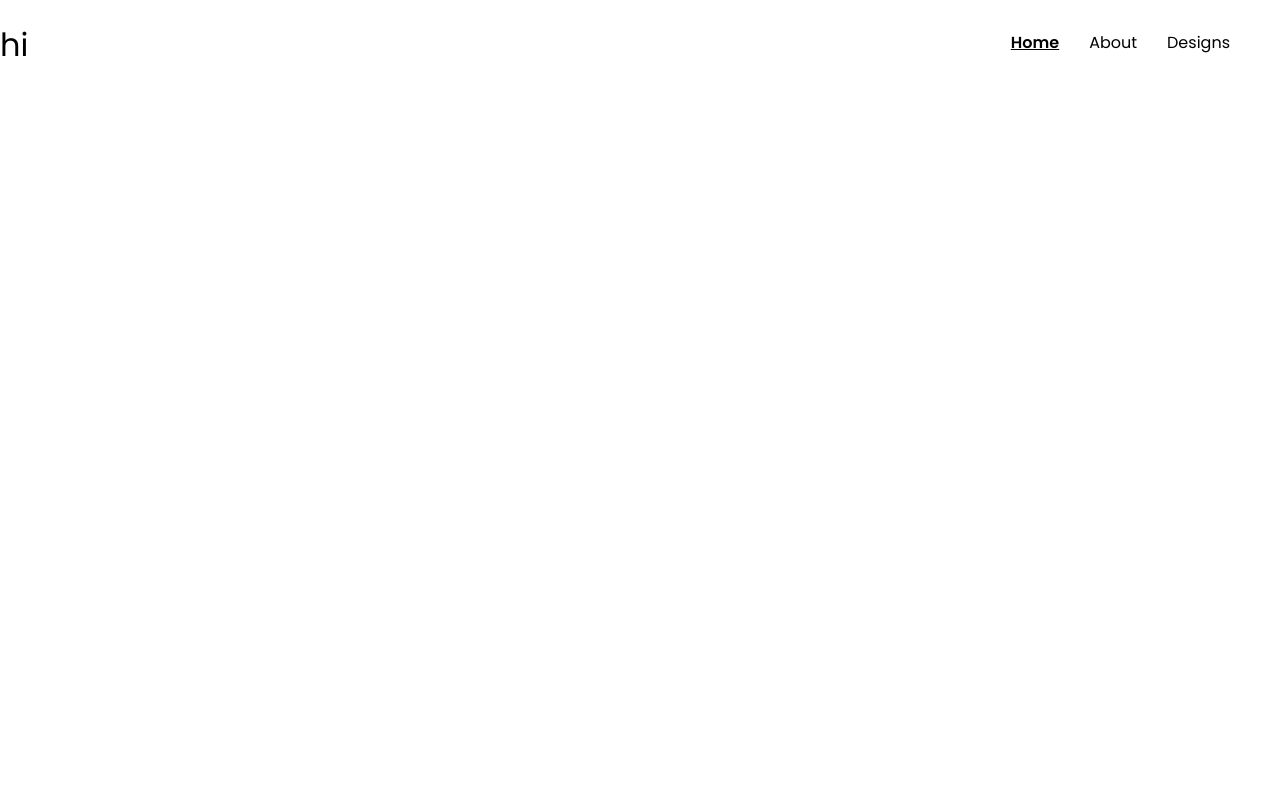
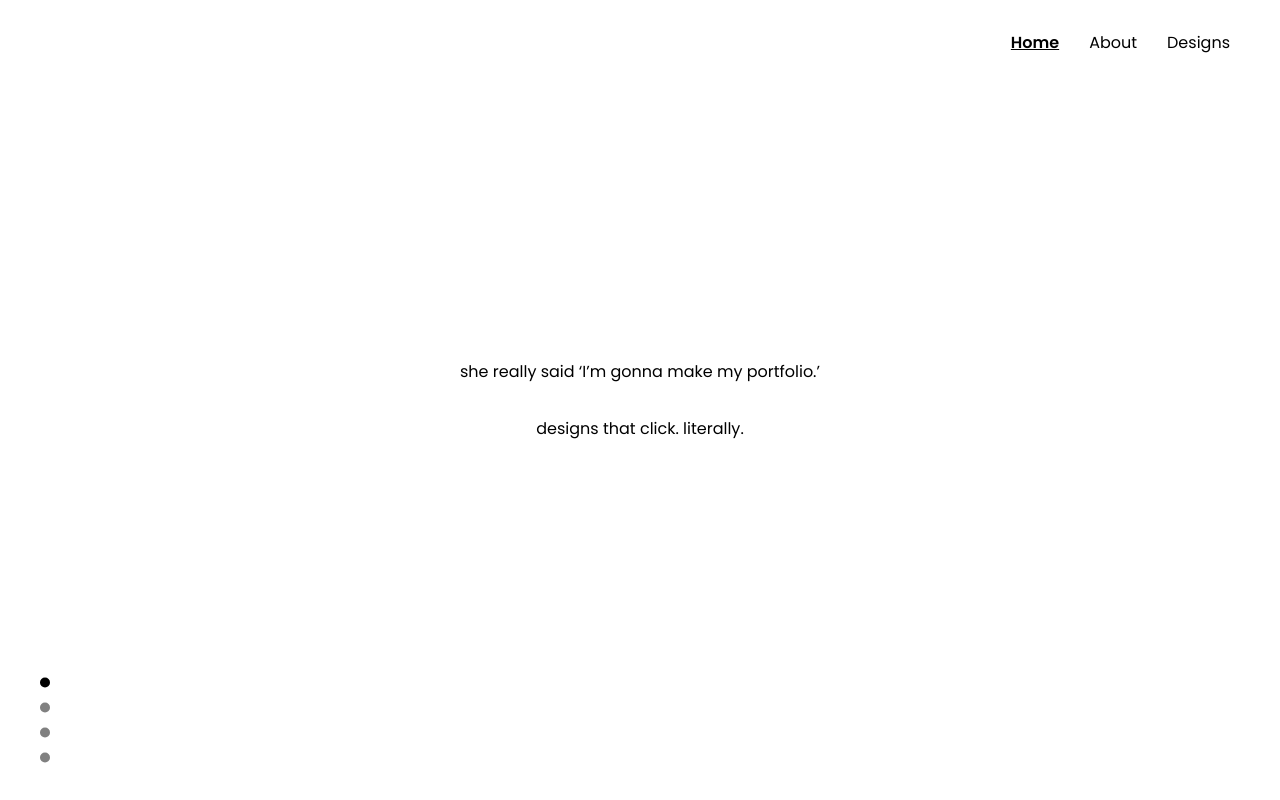
Before and after one commit to marianadine/madebyfei, a React (Create React App) app: page / in a window 1280 px wide. Built offline with nearby package versions, Linux system fonts and the light colour scheme.

Commit message:
ScrollIndicator

```diff
--- a/src/components/Home.jsx
+++ b/src/components/Home.jsx
@@ -1,11 +1,58 @@
-import React from 'react'
+import React, { useEffect, useState, useRef } from 'react';
+import '../styles/Home.css';
+import '../styles/CommonStyles.css';
+import ScrollIndicator from './ScrollIndicator';
 
 const Home = () => {
+  const [activeSection, setActiveSection] = useState(0);
+  const sectionRefs = [useRef(), useRef(), useRef(), useRef()];
+
+  useEffect(() => {
+    const observerOptions = { root: null, threshold: 0.5 };
+    const observerCallback = entries => {
+      entries.forEach(entry => {
+        if (entry.isIntersecting) {
+          const index = Number(entry.target.dataset.index);
+          setActiveSection(index);
+        }
+      });
+    };
+    const observer = new IntersectionObserver(observerCallback, observerOptions);
+
+    sectionRefs.forEach(ref => {
+      if (ref.current) observer.observe(ref.current);
+    });
+
+    return () => observer.disconnect();
+  }, []);
+
   return (
-    <div>
-      <h1>hi</h1>
+    <div className="scroll-container">
+      <ScrollIndicator sections={4} activeSection={activeSection} />
+
+      <section className='container' ref={sectionRefs[0]} data-index={0}>
+        <p>she really said ‘I’m gonna make my portfolio.’</p>
+        <img alt="" />
+        <p>designs that click. literally.</p>
+      </section>
+
+      <section className='container' ref={sectionRefs[1]} data-index={1}>
+        <img alt="" />
+        <p>Hi, I’m <span>Nadine</span>.</p>
+        <p>— an aspiring frontend developer with a
+          passion for clean design and smooth
+          user experiences.</p>
+      </section>
+
+      <section className='container' ref={sectionRefs[2]} data-index={2}>
+        <p>*serving layouts since 2020</p>
+      </section>
+
+      <section className='container' ref={sectionRefs[3]} data-index={3}>
+        <p>Say Hello!</p>
+      </section>
     </div>
-  )
-}
+  );
+};
 
-export default Home
+export default Home;
--- /dev/null
+++ b/src/components/ScrollIndicator.jsx
@@ -0,0 +1,17 @@
+import React from 'react';
+import '../styles/CommonStyles.css';
+
+const ScrollIndicator = ({ sections, activeSection }) => {
+  return (
+    <div className="scroll-indicator">
+      {Array.from({ length: sections }).map((_, index) => (
+        <div
+          key={index}
+          className={`dot ${activeSection === index ? 'active' : ''}`}
+        ></div>
+      ))}
+    </div>
+  );
+};
+
+export default ScrollIndicator;
--- /dev/null
+++ b/src/styles/CommonStyles.css
@@ -0,0 +1,40 @@
+.container {
+  height: 100vh;
+  width: 100%;
+  display: flex;
+  flex-direction: column;
+  justify-content: center;
+  align-items: center;
+  scroll-snap-align: start;
+}
+
+.scroll-container {
+  height: 100vh;
+  overflow-y: scroll;
+  scroll-snap-type: y mandatory;
+  scrollbar-width: none;
+  -ms-overflow-style: none;
+}
+
+.scroll-indicator {
+  position: fixed;
+  top: 90%;
+  left: 40px;
+  transform: translateY(-50%);
+  display: flex;
+  flex-direction: column;
+  gap: 15px;
+  z-index: 1001;
+}
+
+.scroll-indicator .dot {
+  width: 10px;
+  height: 10px;
+  border-radius: 50%;
+  background-color: grey;
+  transition: background-color 0.3s;
+}
+
+.scroll-indicator .dot.active {
+  background-color: black;
+}
```
Also changed, not shown: src/styles/Home.css (added).
